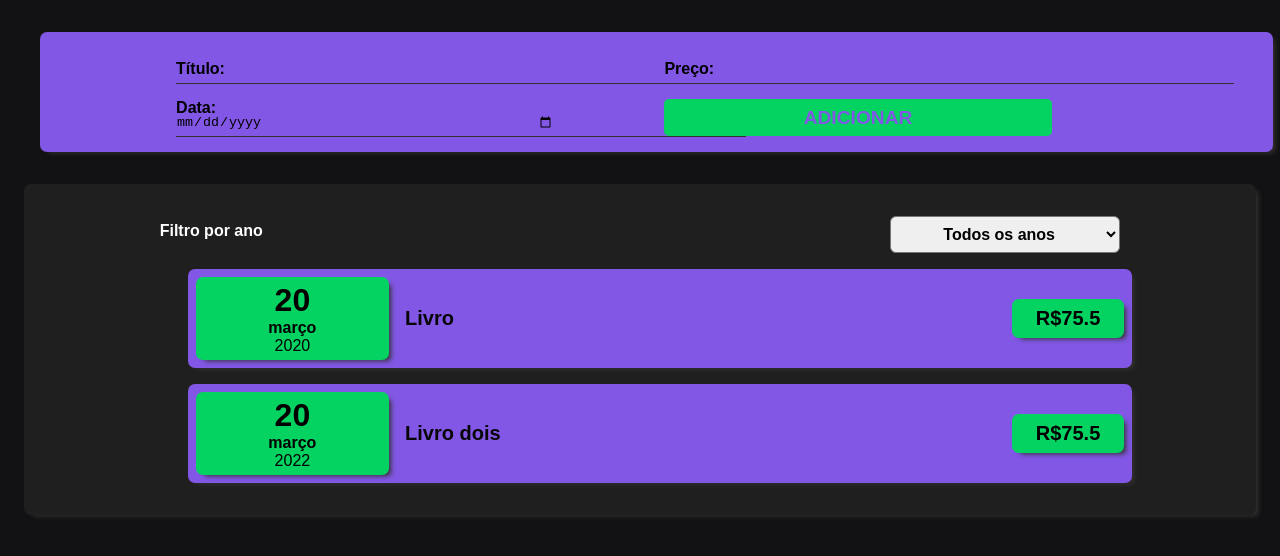
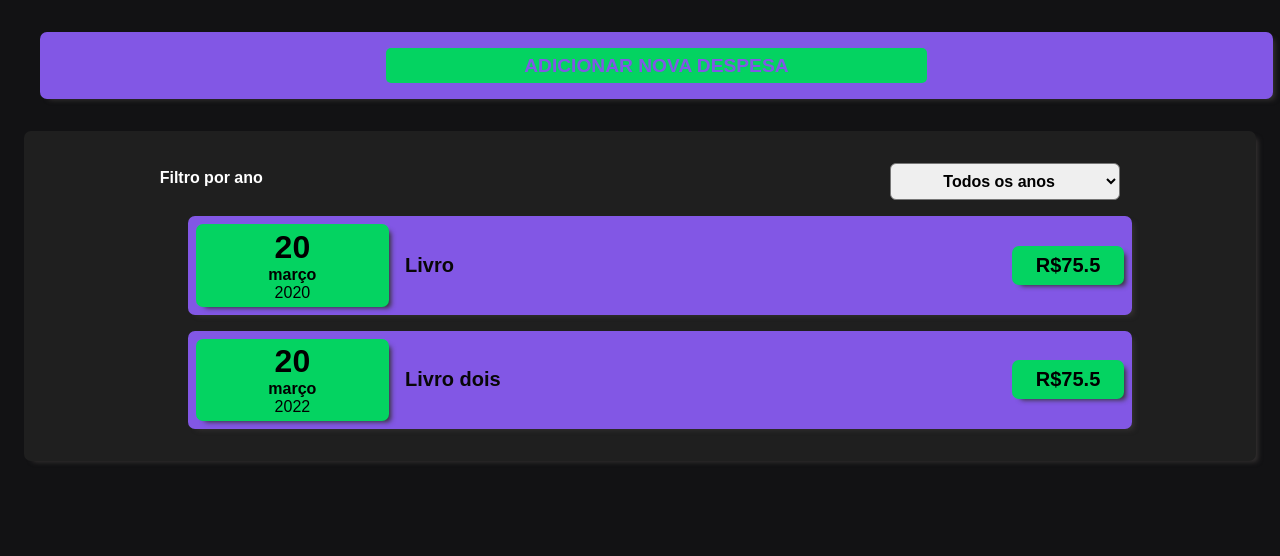
Before and after one commit to joaobelarmino/first-react-app, a React (Create React App) app: page / in a window 1280 px wide. Shown: the top 556 px of the page. Built offline with nearby package versions, Linux system fonts and the light colour scheme; a web font is replaced by a local one.

Commit message:
Dinamic shows form expense

```diff
--- a/src/components/NewExpense/ExpenseForm/ExpenseForm.css
+++ b/src/components/NewExpense/ExpenseForm/ExpenseForm.css
@@ -12,8 +12,9 @@
 }
 
 .form-expense__controls--action {
-  width: 82%;
-  height: 100%;
+  width: 45%;
+  max-width: 100%;
+  height: 35px;
   outline: none;
   border-radius: 5px;
   border: none;
@@ -25,16 +26,22 @@
   text-transform: uppercase;
   font-family: 'Metropolis', sans-serif;
   transition: all ease .5s;
+  display: flex;
+  align-items: center;
+  justify-content: center;
+}
+
+.form-expense__controls--action:not(:last-child) {
+  margin-bottom: 1rem;
 }
 
 .form-expense__controls--action:hover {
-  color: #04d361;
-  background-color: #353232;
+  color: #8257e5;
+  background-color: #121214;
 }
 
 .form-expense__control {
   width: 100%;
-  margin: 0 auto;
   display: flex;
   flex-direction: column;
   position: relative;
@@ -79,7 +86,9 @@
 }
 
 .action {
-  justify-content: flex-end;
+  flex-direction: row;
+  justify-content: space-between;
+  max-width: 570px;
 }
 
 .form-expense__control input:focus + .label-name .content-name,
@@ -93,3 +102,7 @@
 .form-expense__control input:not(:placeholder-shown) + .label-name::after {
   transform: translateX(0%);
 }
+
+.expense-date-input {
+  border: 0;
+}
--- a/src/components/NewExpense/ExpenseForm/ExpenseForm.js
+++ b/src/components/NewExpense/ExpenseForm/ExpenseForm.js
@@ -55,6 +55,7 @@ const ExpenseForm = (props) => {
             placeholder=" "
             value={title}
             onChange={titleChangeHandler}
+            required
           />
           <label className="label-name">
             <span className="content-name"> Título: </span>
@@ -68,16 +69,18 @@ const ExpenseForm = (props) => {
             placeholder=" "
             value={amount}
             onChange={amountChangeHandler}
+            required
           />
           <label className="label-name">
             <span className="content-name"> Preço: </span>
           </label>
         </div>
         <div className="form-expense__control">
-          <label className="label-name">Data:</label>
-          <input type="date" value={date} onChange={dateChangeHandler} />
+          <label className="label-name expense-date-input">Data:</label>
+          <input required type="date" value={date} onChange={dateChangeHandler} />
         </div>
         <div className="form-expense__control action">
+          <a className="form-expense__controls--action" onClick={props.onCancel}>Cancelar</a>
           <button className="form-expense__controls--action">Adicionar</button>
         </div>
       </div>
--- a/src/components/NewExpense/NewExpense/NewExpense.css
+++ b/src/components/NewExpense/NewExpense/NewExpense.css
@@ -4,3 +4,9 @@
   margin: 2rem;
   width: 95%;
 }
+
+.new-expense-field {
+  width: 100%;
+  display: flex;
+  justify-content: center;
+}
--- a/src/components/NewExpense/NewExpense/NewExpense.js
+++ b/src/components/NewExpense/NewExpense/NewExpense.js
@@ -1,4 +1,4 @@
-import React from 'react';
+import React, {useState} from 'react';
 import Card from '../../UI/Card/Card';
 import ExpenseForm from '../ExpenseForm/ExpenseForm';
 import './NewExpense.css';
@@ -6,17 +6,35 @@ import './NewExpense.css';
 
 const NewExpense = (props) => {
 
+  const [shouldShow, setShouldShow] = useState(false);
+
+  const showForm = () => {
+    setShouldShow(true);
+  }
+
+  const hideForm = () => {
+    setShouldShow(false);
+  }
+
   const saveNewExpenseHandler = (enteredExpenseData) => {
     const expenseData = {
       ...enteredExpenseData,
       id: Math.random().toString(),
     };
+    hideForm();
     props.onAddExpense(expenseData);
   }
 
   return (
     <Card className="new-expense">
-      <ExpenseForm onSaveNewExpense={saveNewExpenseHandler} />
+      {shouldShow ? (
+        <ExpenseForm onSaveNewExpense={saveNewExpenseHandler} onCancel={hideForm} />
+      ) : (
+        <div className="new-expense-field">
+          <button type="button" className="form-expense__controls--action" onClick={showForm}>Adicionar nova despesa</button>
+        </div>
+        )
+      }
     </Card>
   );
 }
```
Also changed, not shown: 1 other file (tests, documents, lock files or other folders).
